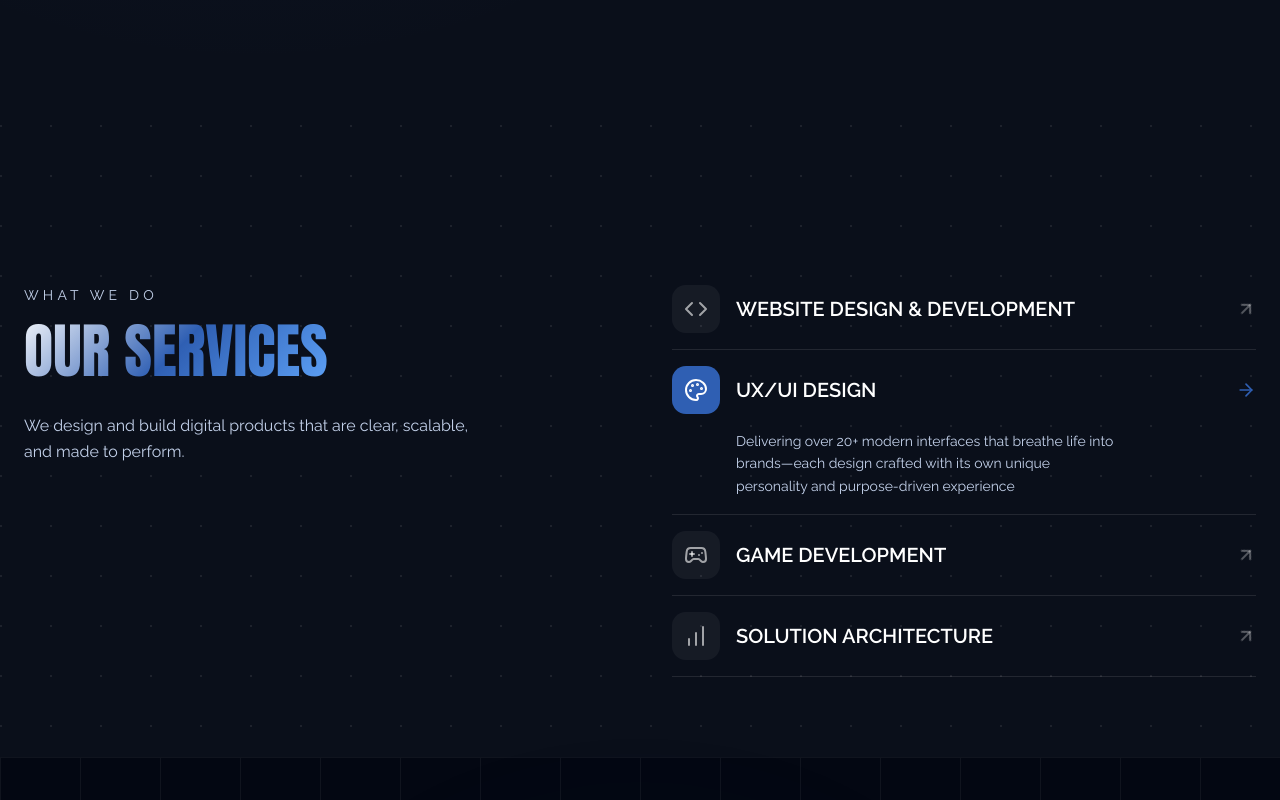
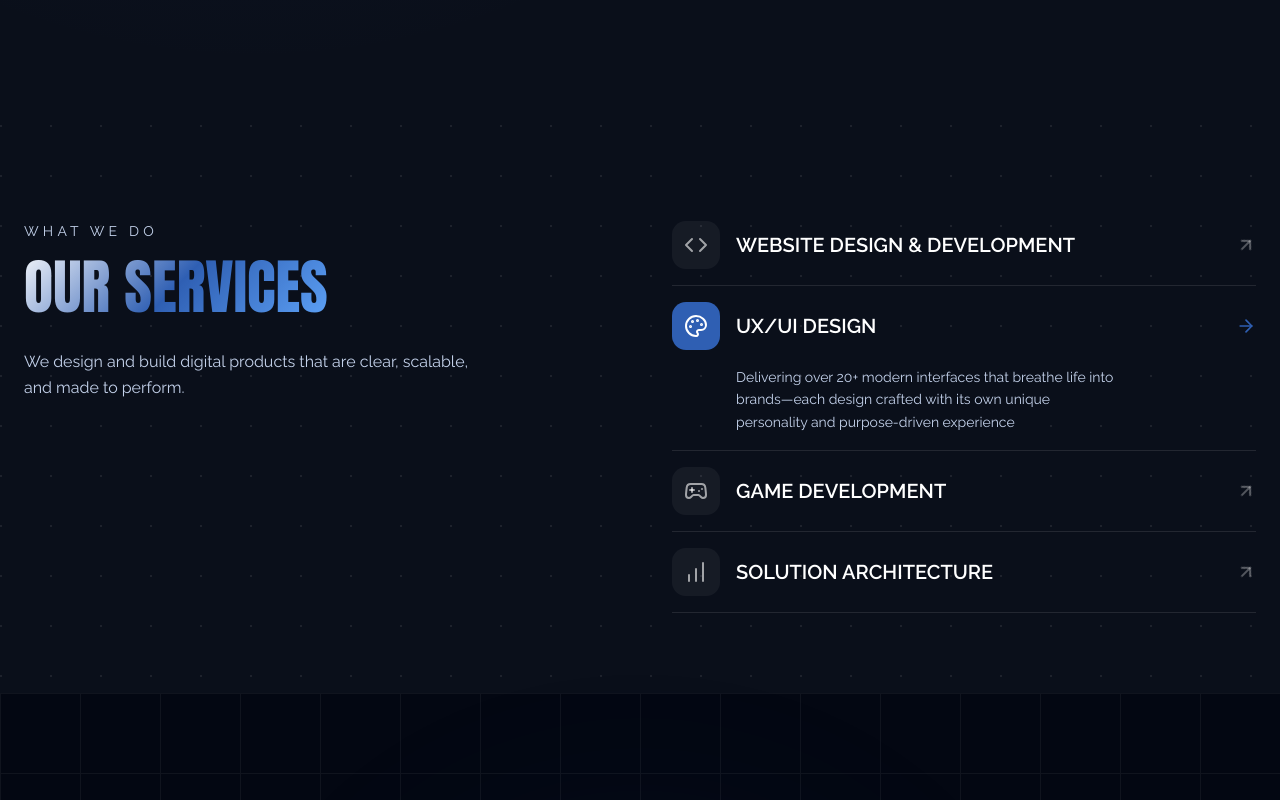
Before and after one commit to minitaisama/justlorem, a Next.js app: page / in a window 1280 px wide. Shown: the part 2120-2920 px from the top of the page. Built offline with nearby package versions, Linux system fonts and the light colour scheme.

Commit message:
fix: reduce vertical spacing between sections

```diff
--- a/components/landing/Services.tsx
+++ b/components/landing/Services.tsx
@@ -47,7 +47,7 @@ export default function Services() {
   return (
     <section
       id="services"
-      className="relative bg-[#0a0f1a] py-16 md:pt-40 md:pb-20"
+      className="relative bg-[#0a0f1a] py-16 md:pt-24 md:pb-20"
     >
       <div className="absolute inset-0 opacity-8">
         <div
```
